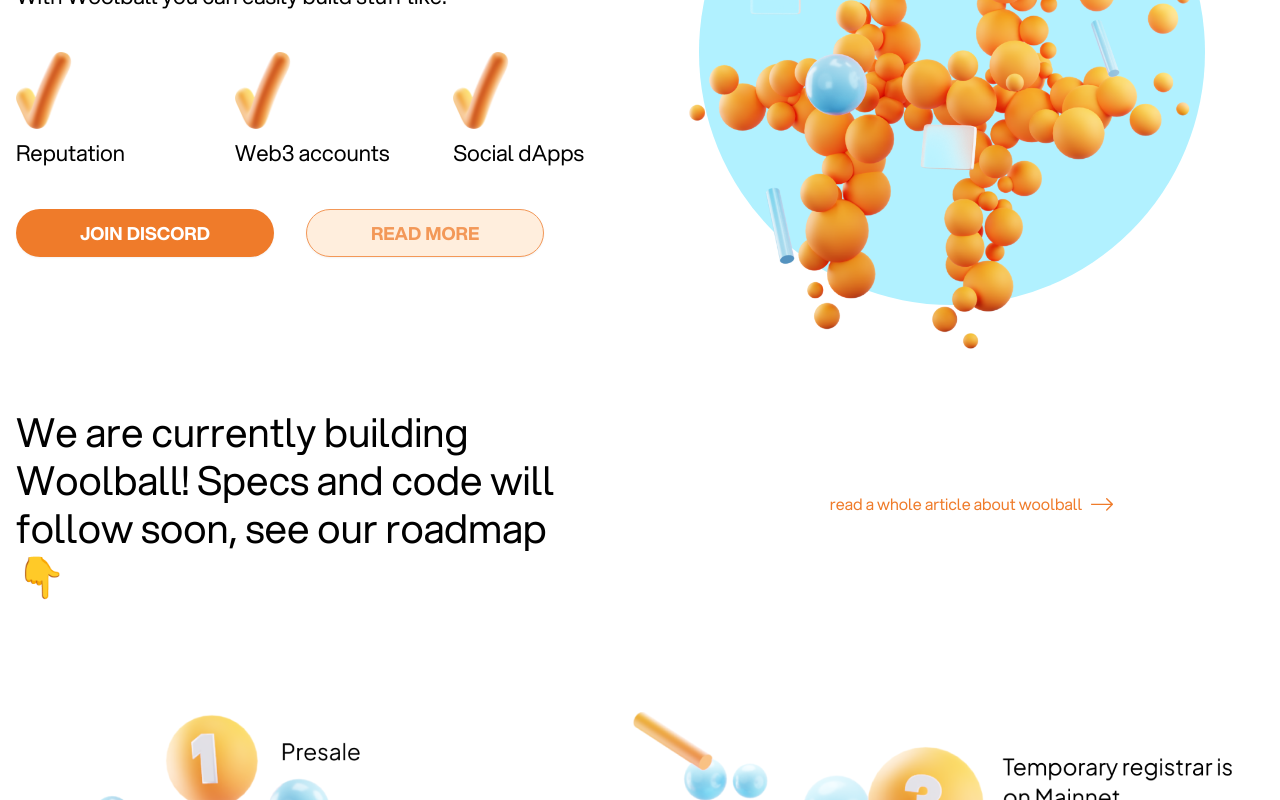
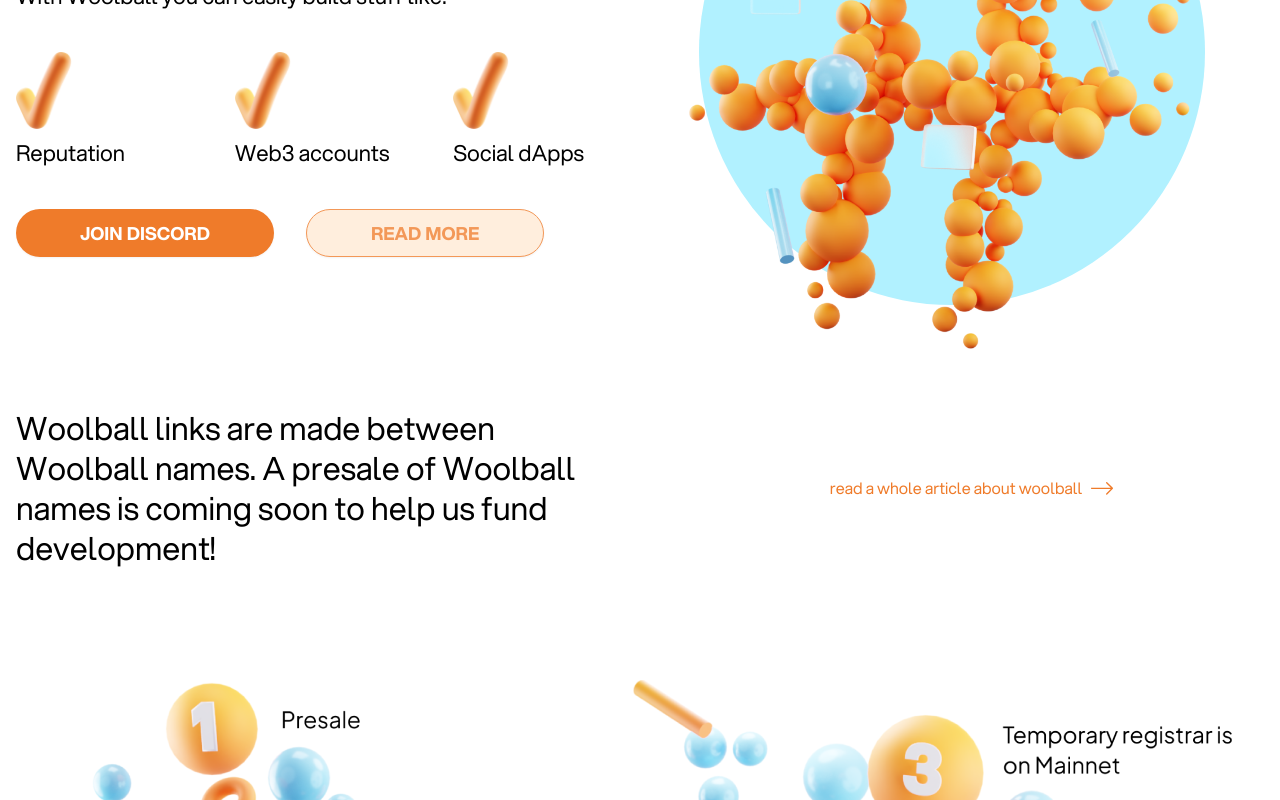
Before and after one commit to woolballer/woolball-app, a Next.js app: page / in a window 1280 px wide. Shown: the part 478-1278 px from the top of the page. Built offline with nearby package versions, Linux system fonts and the light colour scheme.

Commit message:
revised text

```diff
--- a/pages/index.tsx
+++ b/pages/index.tsx
@@ -93,11 +93,11 @@
         <Flex>
           <Text
             color={'black'}
-            fontSize={{ base: '24px', md: '32px', lg: '40px' }}
-            lineHeight={{ base: '32px', md: '40px', lg: '48px' }}
+            fontSize={{ base: '24px', md: '32px', lg: '32px' }}
+            lineHeight={{ base: '32px', md: '40px', lg: '40px' }}
           >
-            We are currently building Woolball! Specs and code will follow soon,
-            see our roadmap 👇
+            Woolball links are made between Woolball names.
+            A presale of Woolball names is coming soon to help us fund development!
           </Text>
         </Flex>
         <Flex w={'100%'} align={'center'} flex={1} justify={'center'}>
--- a/pages/what-is-woolball.tsx
+++ b/pages/what-is-woolball.tsx
@@ -50,7 +50,7 @@
           fontSize={{ base: '16px', sm: '24px', md: '32px', lg: '40px' }}
           lineHeight={{ base: '24px', sm: '30px', md: '40px', lg: '48px' }}
         >
-          Woolball is a name system where names can link to one another, or as we call it, a &ldquo;Global Link System&rdquo;.
+          Woolball is a name system where names can link to one another. We call such a system, a &ldquo;Global Link System&rdquo;.
         </Text>
         <Show above={'lg'}>
           <Flex
@@ -80,10 +80,6 @@
           fontSize={{ base: '14px', sm: '18px' }}
           lineHeight={{ base: '22px', sm: '28px' }}
         >
-          <p>
-            Woolball is a global link system, meaning a decentralized name system with links.
-          </p>
-
           <p>
             In traditional name systems like DNS and ENS, names serve as
             unique identifiers for websites or blockchain addresses.
```
